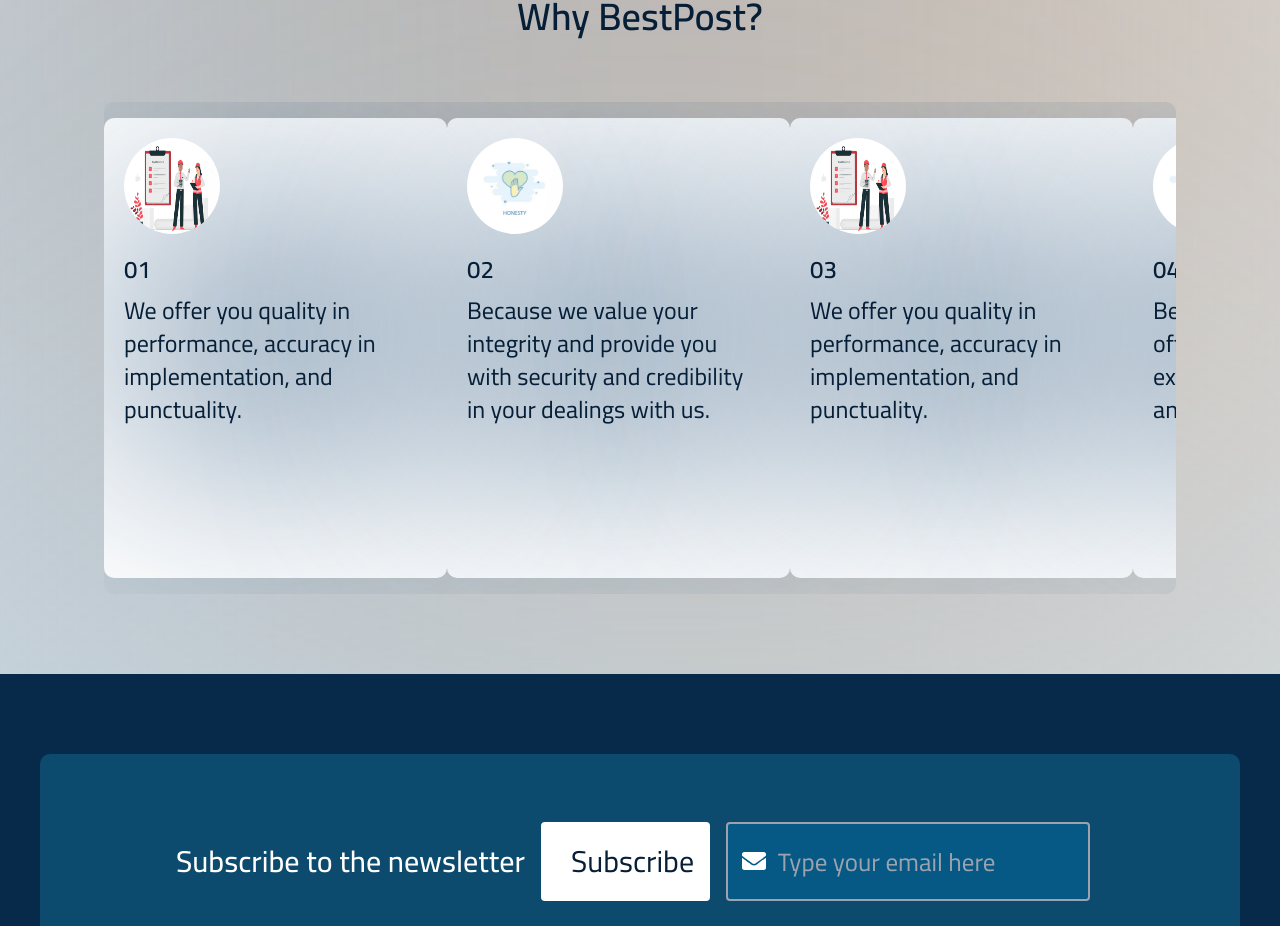
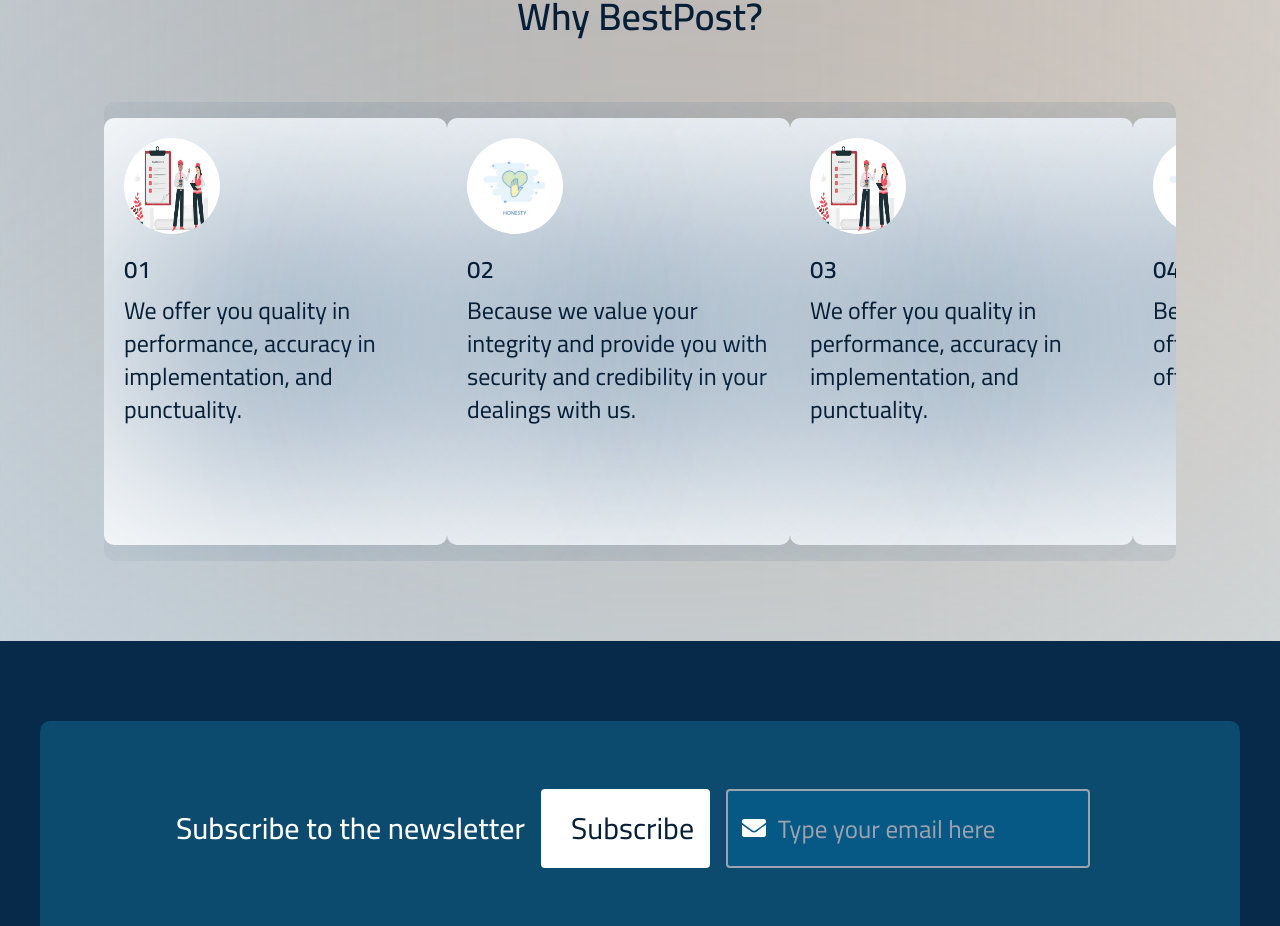
Before and after one commit to Ali-Mahmoud-Abdalluh/bestpost-offical-webpage, a React (Vite) app: page / in a window 1280 px wide. Shown: the part 2144-3070 px from the top of the page. Built offline with nearby package versions, Linux system fonts and the light colour scheme.

Commit message:
replace gap-value with div with width because it does't work in some devices

```diff
--- a/src/components/WhyBestPost.jsx
+++ b/src/components/WhyBestPost.jsx
@@ -29,6 +29,7 @@
                                 md:min-w-[32%]
                                 min-w-[99%] bg-white  p-[20px] rounded-[10px] my-4  ">
                                     <WhyBestPostCard number={reason.number} content={reason.content} icon={reason.icon} />
+                                    <div className="h-[full] w-[10px]" />
                                 </motion.div>
                             ))
                         }
--- a/src/components/WhyBestPostCard.jsx
+++ b/src/components/WhyBestPostCard.jsx
@@ -2,7 +2,7 @@
 
 const WhyBestPostCard = ({ icon, number, content }) => {
     return (
-        <div className='card flex flex-col items-center text-center ss:items-start ss:text-start relative z-[4] mr-4'>
+        <div className='card flex flex-col items-center text-center ss:items-start ss:text-start relative z-[4]'>
             <img src={icon} alt="icon" className='h-[96px] w-[96px] rounded-full z-[4]' />
             <h2 className='text-[24px] mt-[24px] mb-[12px] font-semibold z-[4]'>{number}</h2>
             <p className='font-normal text-[16px] ss:text-[24px] leading-snug z-[4]'>{content}</p>
```
